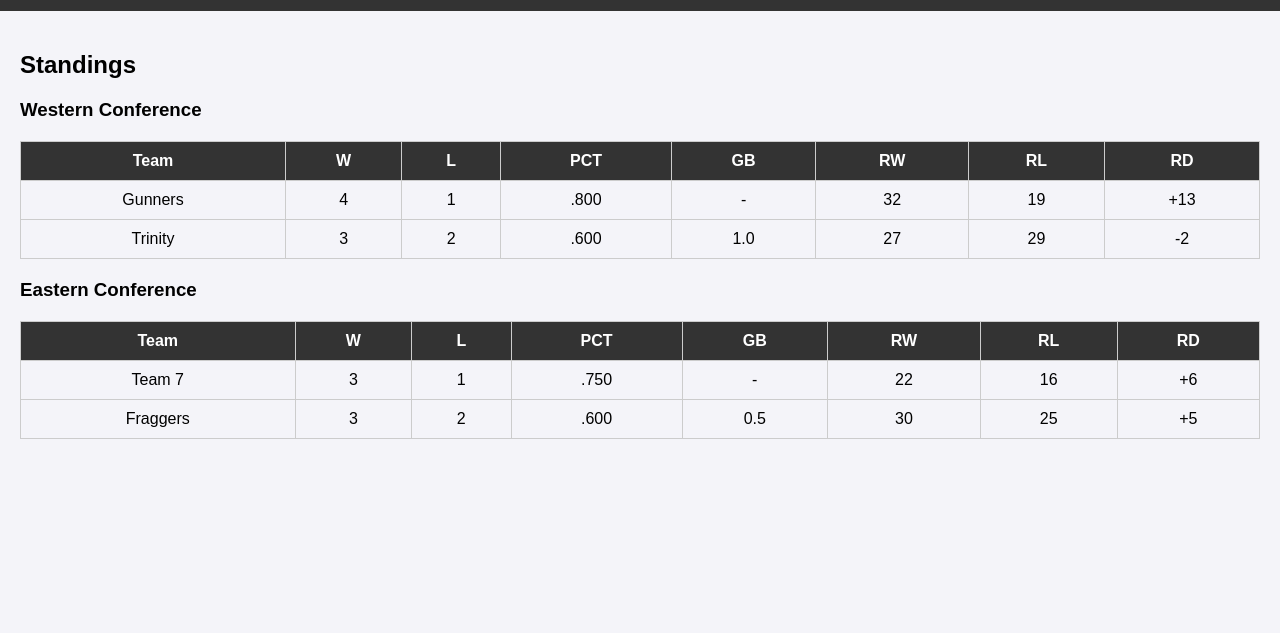
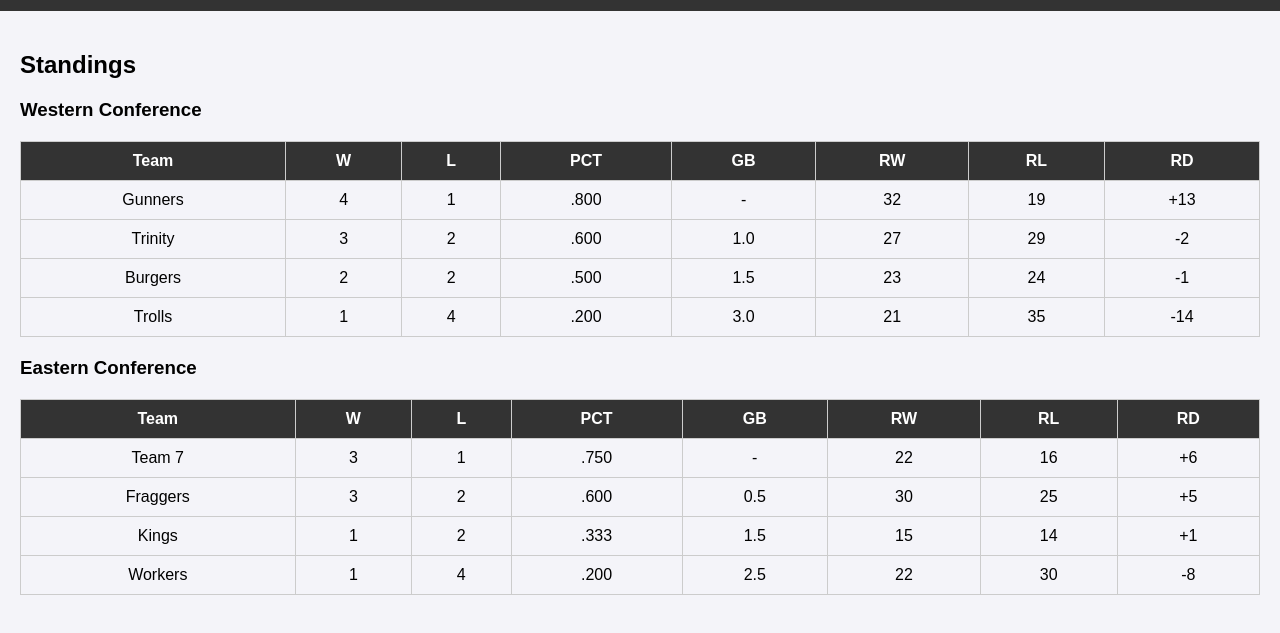
Before and after one commit to jrdibs/ses, a plain HTML site: page standings.html in a window 1280 px wide. Shown: the part 89-722 px from the top of the page. Drawn offline with Linux system fonts and the light colour scheme.

Commit message:
Update standings.html

```diff
--- a/standings.html
+++ b/standings.html
@@ -121,6 +121,26 @@
                 <td>29</td>
                 <td>-2</td>
             </tr>
+            <tr>
+                <td>Burgers</td>
+                <td>2</td>
+                <td>2</td>
+                <td>.500</td>
+                <td>1.5</td>
+                <td>23</td>
+                <td>24</td>
+                <td>-1</td>
+            </tr>
+            <tr>
+                <td>Trolls</td>
+                <td>1</td>
+                <td>4</td>
+                <td>.200</td>
+                <td>3.0</td>
+                <td>21</td>
+                <td>35</td>
+                <td>-14</td>
+            </tr>
         </table>
 
         <h3>Eastern Conference</h3>
@@ -155,6 +175,26 @@
                 <td>25</td>
                 <td>+5</td>
             </tr>
+            <tr>
+                <td>Kings</td>
+                <td>1</td>
+                <td>2</td>
+                <td>.333</td>
+                <td>1.5</td>
+                <td>15</td>
+                <td>14</td>
+                <td>+1</td>
+            </tr>
+            <tr>
+                <td>Workers</td>
+                <td>1</td>
+                <td>4</td>
+                <td>.200</td>
+                <td>2.5</td>
+                <td>22</td>
+                <td>30</td>
+                <td>-8</td>
+            </tr>
         </table>
     </div>
 
```
